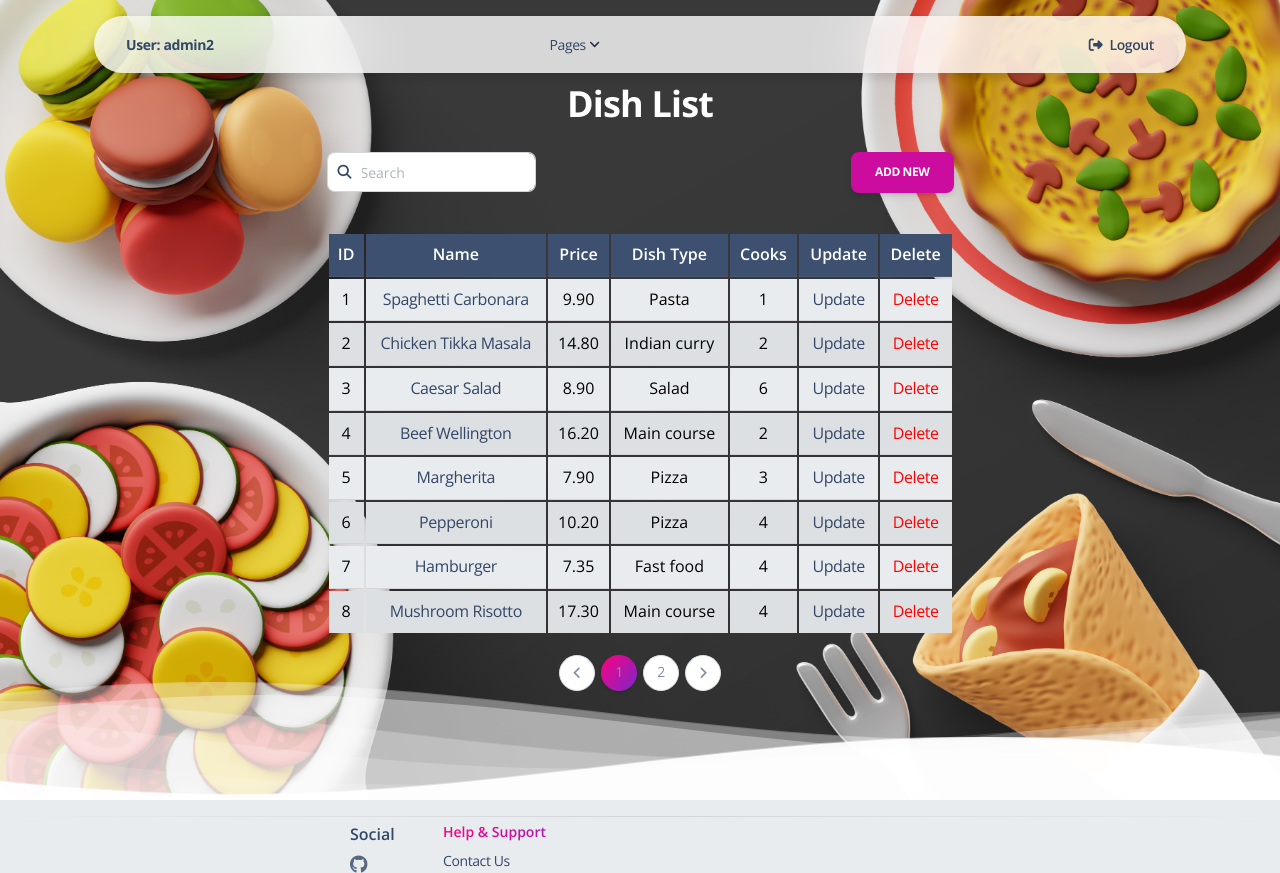
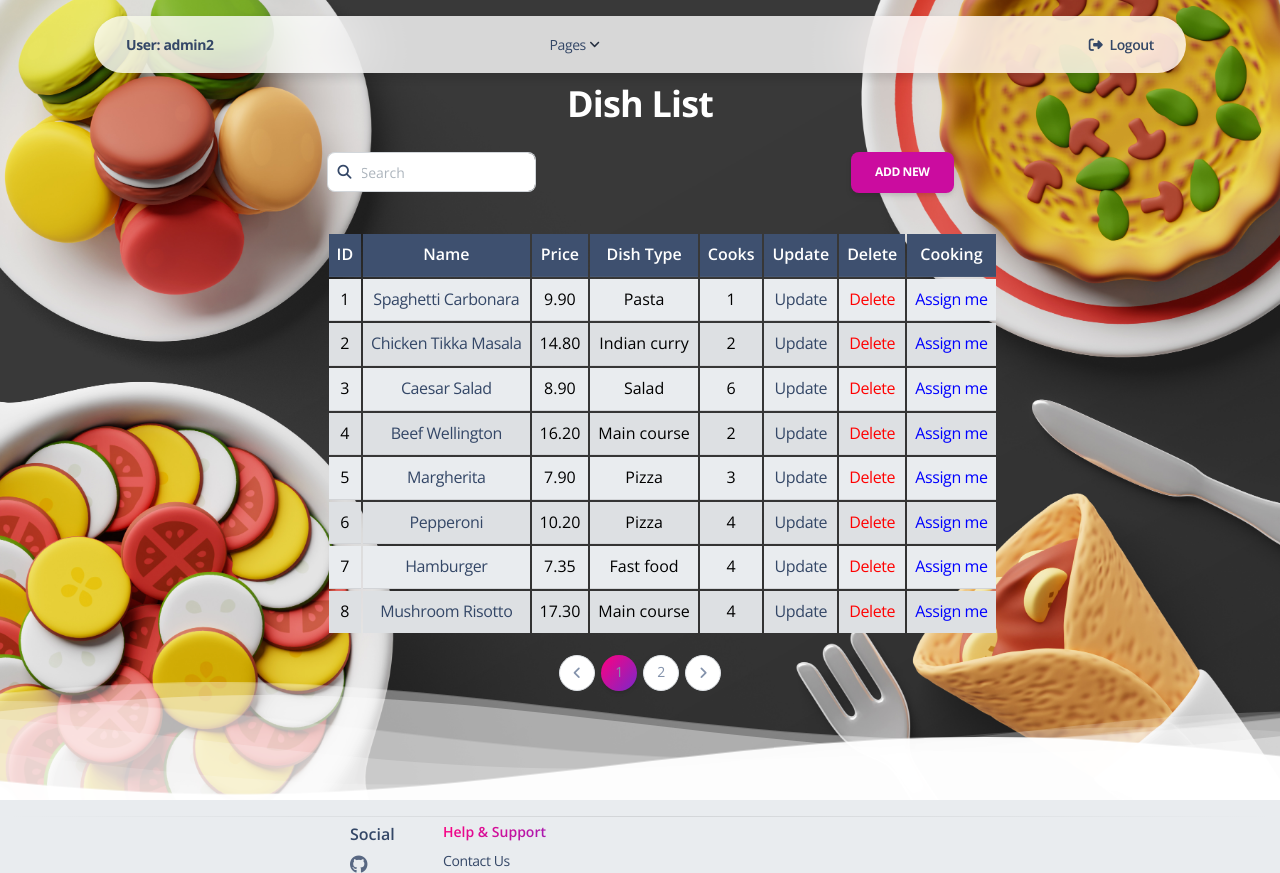
Before and after one commit to Anton-Konyk/restaurant-kitchen-service, a Django app: page /dishes/ in a window 1280 px wide. Shown: the top 873 px of the page. Run offline with Django 5.2, Linux system fonts and the light colour scheme; a user stored in the database is signed in; data comes from the database, SQL or seed files in the repository; some libraries are stand-ins or nearby versions.

Commit message:
add if condition for using Cooking column and appropriate functions

```diff
--- a/templates/kitchen/dish_list.html
+++ b/templates/kitchen/dish_list.html
@@ -42,6 +42,9 @@
                 <th>Cooks</th>
                 <th>Update</th>
                 <th>Delete</th>
+                {% if request.resolver_match.kwargs.pk == user.id or request.resolver_match.kwargs.pk == None %}
+                  <th>Cooking</th>
+                {% endif %}
               </tr>
 
               {% for dish in dish_list %}
@@ -50,13 +53,13 @@
                     {{ dish.id }}
                   </td>
                   <td>
-                    <a href="{{ dish.get_absolute_url }}">{{ dish.name|slice:40 }}</a>
+                    <a href="{{ dish.get_absolute_url }}">{{ dish.name|slice:30 }}</a>
                   </td>
                   <td>
                     {{ dish.price }}
                   </td>
-                  <td>
-                    {{ dish.dish_type|slice:":20" }}
+                  <td class="element-slice">
+                    {{ dish.dish_type.name }}
                   </td>
                   <td>
                     {{ dish.cooks.count }}
@@ -72,6 +75,26 @@
                       Delete
                     </a>
                   </td>
+                  {% if request.resolver_match.kwargs.pk == user.id  or request.resolver_match.kwargs.pk == None %}
+                  <td>
+                    {% if dish in user.dishes.all %}
+                      <a style="color: red"
+                         {% if request.resolver_match.kwargs.pk == user.id %}
+                          href="{% url 'kitchen:toggle-dish-to-cook-delete' pk=dish.id cook_id=user.id %}">
+                          Remove
+                         {% else %}
+                          href="{% url 'kitchen:toggle-cook-to-dish-assign' pk=user.id dish_id=dish.id current_page=page_obj.number %}">
+                          Remove
+                         {% endif %}
+                      </a>
+                    {% else %}
+                      <a style="color: blue"
+                        href="{% url 'kitchen:toggle-cook-to-dish-assign' pk=user.id dish_id=dish.id current_page=page_obj.number %}">
+                        Assign me
+                      </a>
+                    {% endif %}
+                  </td>
+                  {% endif %}
                 </tr>
               {% endfor %}
             </table>
```
